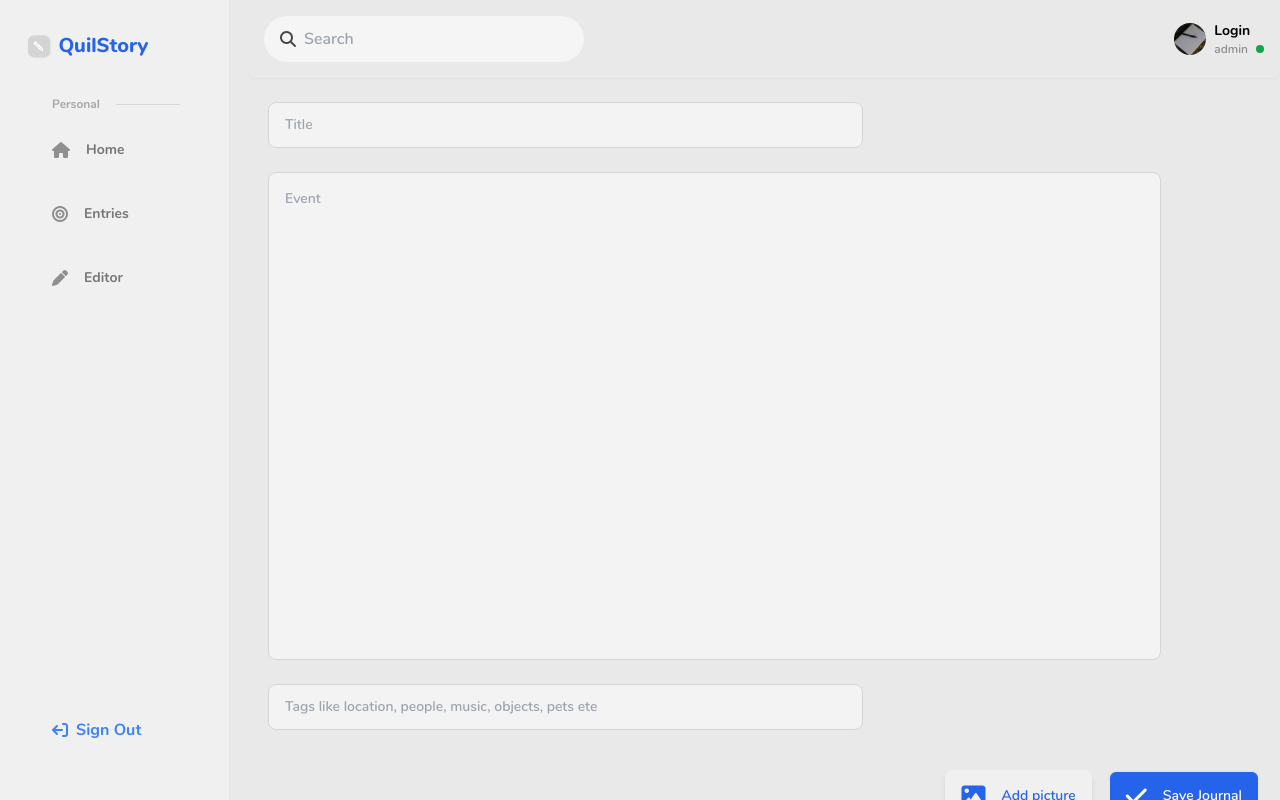
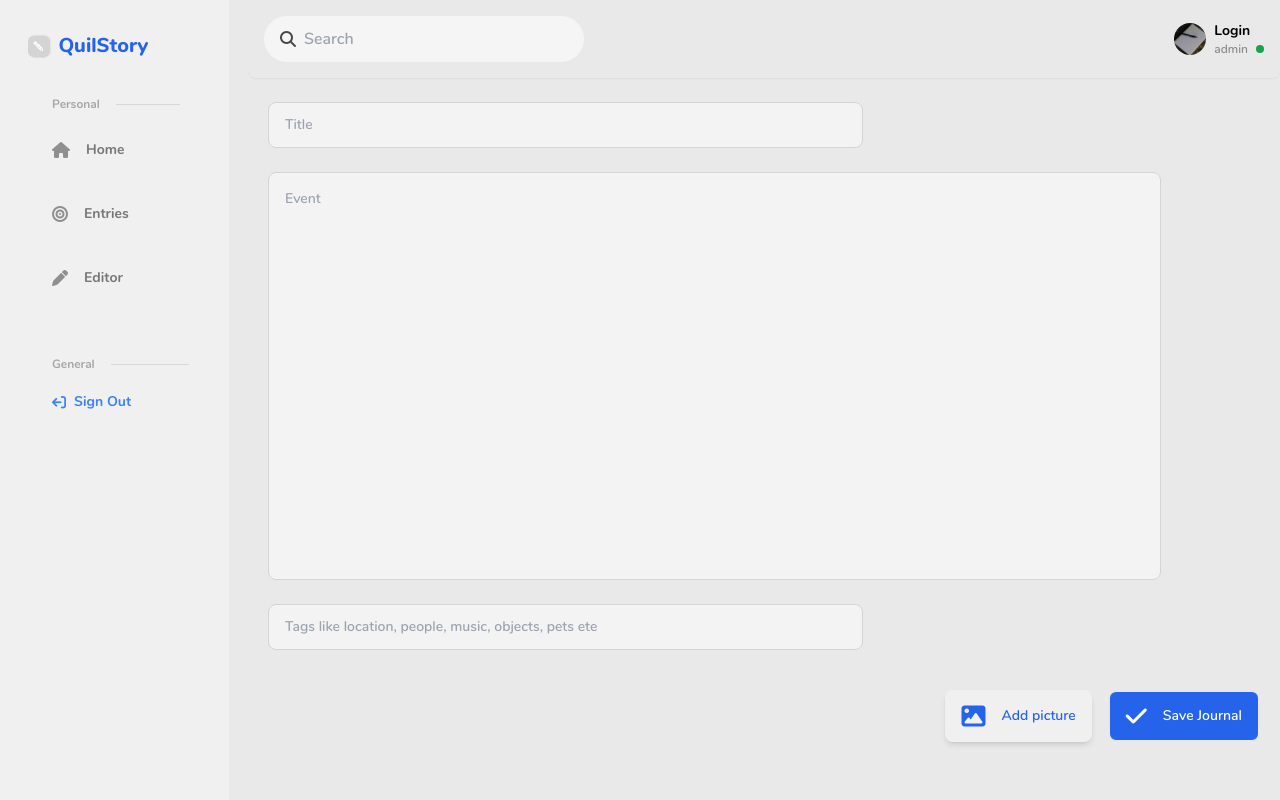
Before and after one commit to overcomer-v/quilstory, a React (Vite) app: page /journal-editor/1 in a window 1280 px wide. Built offline with nearby package versions, Linux system fonts and the light colour scheme; no server answers; the database is empty; sample sign-in values are in the browser's storage.

Commit message:
Update Front page and Homepage UI

```diff
--- a/src/components/Header.jsx
+++ b/src/components/Header.jsx
@@ -33,14 +33,14 @@ export function Header({ setShowNav }) {
 
   function SmallScreensHeader({ setShowNav }) {
     return (
-      <header className="flex shadow-md sticky top-0 shadow-bg justify-between items-center py-4 mx-2 px-4 z-[900] rounded-2xl mt-4 mb-8 text-lg ">
+      <header className="flex shadow-md sticky top-0 shadow-bg justify-between items-center py-3 mx-2 px-4 z-[900] rounded-lg mt-2 md:mb-8 mb-4 text-lg ">
         <i
           className="fa fa-bars"
           onClick={() => {
             setShowNav((e) => !e);
           }}
         ></i>
-        <h1 className="text-blue-600 text-2xl font-bold">
+        <h1 className="text-blue-600 text-xl font-bold">
           QuilStory
         </h1>
         <div className="flex gap-4">
--- a/src/components/NavBar.jsx
+++ b/src/components/NavBar.jsx
@@ -53,12 +53,12 @@ export function NavBar({ showNav, setShowNav }) {
         <i className="fa fa-pencil -rotate-90 rounded-md shadow-sm bg-neutral-300 text-white p-[0.4rem] text-[0.6rem]"></i>
         <h1 className="text-blue-600 text-xl font-bold">QuilStory</h1>
       </div>
-      <div className="flex justify-between h-[90%] flex-col items-start w-full">
+      <div className="flex h-[90%] flex-col items-start w-full">
         <div className="gap-1 flex flex-col w-full">
-          <h5 className="opacity-30 text-xs ml-9 mt-4 mb-1 flex gap-4 items-center">
+          <div className="opacity-30 text-xs ml-9 mt-4 mb-1 flex gap-4 items-center">
             <p>Personal</p>
             <div className="w-[40%] bg-neutral-400 h-[1px]"></div>
-          </h5>
+          </div>
           <NavButton
             label={"Home"}
             iconClass={"fa-home"}
@@ -94,14 +94,18 @@ export function NavBar({ showNav, setShowNav }) {
           to={"/contact-us"}
         ></NavButton> */}
         </div>
+         <div className="opacity-30 w-full text-xs ml-9 mt-12 mb-1 flex gap-4 items-center">
+            <p>General</p>
+            <div className="w-[40%] bg-neutral-400 h-[1px]"></div>
+          </div>
         <button
-          className="  text-blue-500 flex gap-2 items-center pl-9 mt-8"
+          className="  text-blue-500 flex gap-2 items-center pl-9 mt-4 text-sm"
           onClick={async () => {
             await signOutUser();
             navigate("/");
           }}
         >
-          <i className="fa fa-sign-out rotate-180"></i>
+          <i className="fa fa-sign-out text-sm rotate-180"></i>
           <p>Sign Out</p>
         </button>
       </div>
--- a/src/index.css
+++ b/src/index.css
@@ -15,6 +15,10 @@
 .bg-main{
     background-color: rgb(233, 233, 233);
 
+}
+
+html{
+  scroll-behavior: smooth;
 }
 
 body {
--- a/src/pages/JournalEditor.jsx
+++ b/src/pages/JournalEditor.jsx
@@ -95,7 +95,7 @@ export function JournalEditor() {
     </div>
   ) : (
     <div className="">
-      <form className="flex h-[90vh] flex-col font-light page-animate gap-3 md:gap-6 [&_input]:border-[1px] [&_input]:border-neutral-300">
+      <form className="flex h-[80vh] flex-col font-light page-animate gap-3 md:gap-6 [&_input]:border-[1px] [&_input]:border-neutral-300">
         <input
           className="px-4 py-3 rounded-lg w-[80%] md:w-[60%] text-sm max-w-[700px]"
           type="text"
```
